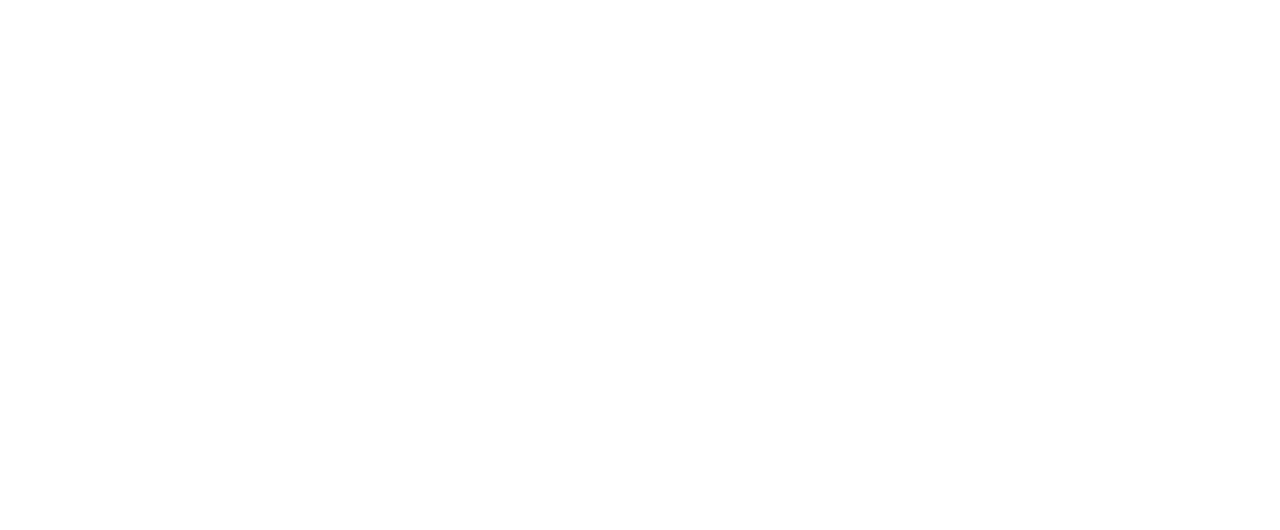
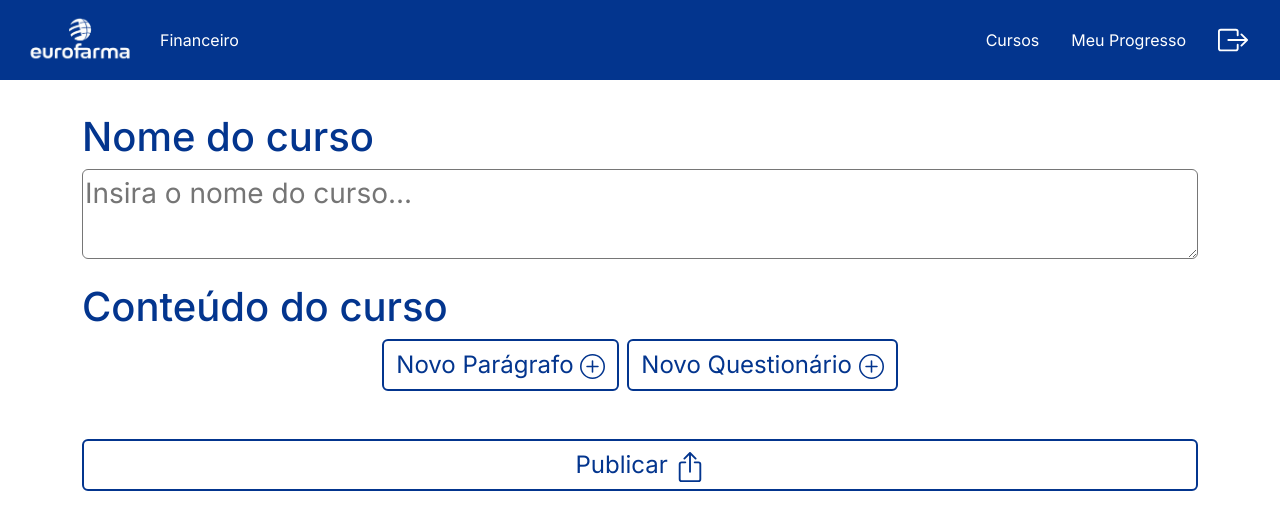
Before and after one commit to gLima02/challenge-2024, an Angular app: page /criar in a window 1280 px wide. Before the commit this address led to /. Shown: the top 530 px of the page. Built offline with nearby package versions, Linux system fonts and the light colour scheme.

Commit message:
Tela de criação de curso criada

```diff
--- a/src/app/app.routes.ts
+++ b/src/app/app.routes.ts
@@ -3,6 +3,7 @@
 import { PortalComponent } from './components/portal/portal.component';
 import { ProgressComponent } from './components/progress/progress.component';
 import { TelaLoginComponent } from './components/tela-login/tela-login.component';
+import { CriarCursoComponent } from './components/criar-curso/criar-curso.component';
 
 export const routes: Routes = [
   { path: '', component: TelaLoginComponent },
@@ -11,5 +12,5 @@
   { path: 'portal', component: PortalComponent },
   { path: 'curso-atv', component: CursoComponent },
   { path: 'progresso', component: ProgressComponent },
-
+  { path: 'criar', component: CriarCursoComponent}
 ];
--- /dev/null
+++ b/src/app/components/criar-curso/criar-curso.component.css
@@ -0,0 +1,3 @@
+.border-main {
+    border: 2px solid #03358e;
+}
--- /dev/null
+++ b/src/app/components/criar-curso/criar-curso.component.html
@@ -0,0 +1,30 @@
+<app-nav-bar />
+<div class="margem">
+    <div class="container d-flex flex-column">
+        <h1 class="text-main">Nome do curso</h1>
+        <textarea placeholder="Insira o nome do curso..." class="rounded fs-3"></textarea>
+        <div>
+            <h1 class="text-main mt-4">Conteúdo do curso</h1>
+            <div class="d-flex justify-content-center">
+                <button class="btn border-main text-main fs-4" onclick="criarParagrafo">Novo Parágrafo <svg xmlns="http://www.w3.org/2000/svg"
+                        width="25" height="25" fill="currentColor" class="bi bi-plus-circle" viewBox="0 0 16 16">
+                        <path d="M8 15A7 7 0 1 1 8 1a7 7 0 0 1 0 14m0 1A8 8 0 1 0 8 0a8 8 0 0 0 0 16" />
+                        <path
+                            d="M8 4a.5.5 0 0 1 .5.5v3h3a.5.5 0 0 1 0 1h-3v3a.5.5 0 0 1-1 0v-3h-3a.5.5 0 0 1 0-1h3v-3A.5.5 0 0 1 8 4" />
+                    </svg></button>
+                <button class="btn border-main text-main fs-4 ms-2">Novo Questionário <svg
+                        xmlns="http://www.w3.org/2000/svg" width="25" height="25" fill="currentColor"
+                        class="bi bi-plus-circle" viewBox="0 0 16 16">
+                        <path d="M8 15A7 7 0 1 1 8 1a7 7 0 0 1 0 14m0 1A8 8 0 1 0 8 0a8 8 0 0 0 0 16" />
+                        <path
+                            d="M8 4a.5.5 0 0 1 .5.5v3h3a.5.5 0 0 1 0 1h-3v3a.5.5 0 0 1-1 0v-3h-3a.5.5 0 0 1 0-1h3v-3A.5.5 0 0 1 8 4" />
+                    </svg></button>
+                </div>
+            </div>
+            <button class="btn border-main text-main fs-4 mt-5">Publicar <svg xmlns="http://www.w3.org/2000/svg" width="30" height="30" fill="currentColor" class="bi bi-box-arrow-up" viewBox="0 0 16 16">
+                <path fill-rule="evenodd" d="M3.5 6a.5.5 0 0 0-.5.5v8a.5.5 0 0 0 .5.5h9a.5.5 0 0 0 .5-.5v-8a.5.5 0 0 0-.5-.5h-2a.5.5 0 0 1 0-1h2A1.5 1.5 0 0 1 14 6.5v8a1.5 1.5 0 0 1-1.5 1.5h-9A1.5 1.5 0 0 1 2 14.5v-8A1.5 1.5 0 0 1 3.5 5h2a.5.5 0 0 1 0 1z"/>
+                <path fill-rule="evenodd" d="M7.646.146a.5.5 0 0 1 .708 0l3 3a.5.5 0 0 1-.708.708L8.5 1.707V10.5a.5.5 0 0 1-1 0V1.707L5.354 3.854a.5.5 0 1 1-.708-.708z"/>
+              </svg></button>
+
+    </div>
+</div>
--- a/src/app/components/portal/portal.component.html
+++ b/src/app/components/portal/portal.component.html
@@ -4,7 +4,7 @@
     <div id="main-container" class="container-fluid">
       <div class="d-flex justify-content-between">
         <h1 class="title text-start">Cursos</h1>
-        <button class="btn fs-4" [routerLink]="['/curso-atv']">Criar
+        <button class="btn fs-4" [routerLink]="['/criar']">Criar
           <svg xmlns="http://www.w3.org/2000/svg" width="16" height="16" fill="currentColor" class="bi bi-plus-circle"
             viewBox="0 0 16 16">
             <path d="M8 15A7 7 0 1 1 8 1a7 7 0 0 1 0 14m0 1A8 8 0 1 0 8 0a8 8 0 0 0 0 16" />
```
Also changed, not shown: src/app/components/criar-curso/criar-curso.component.ts (added, +13 -0 lines).
